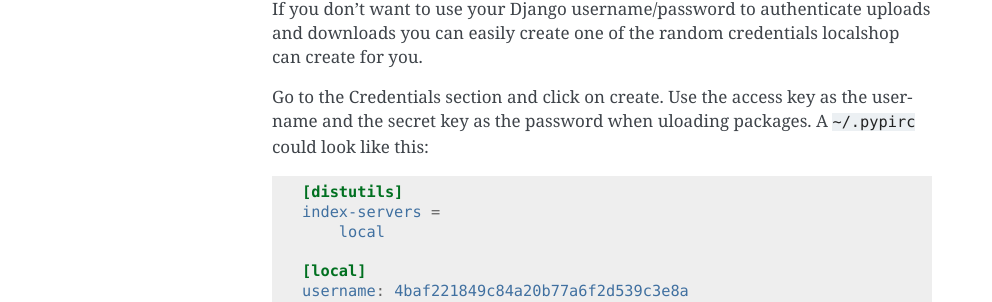
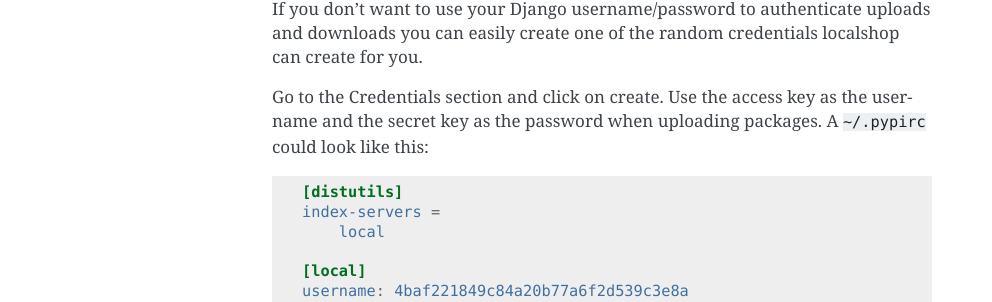
Before and after one commit to mvantellingen/localshop, a Sphinx documentation site: the page built from docs/how_it_works.rst, in a window 1280 px wide. Shown: the part 1113-1415 px from the top of the page, without its empty margins (148-1140 px from the left). Built offline with Sphinx 7.4.7, drawn with Linux system fonts in a browser that asks for light colours.

```diff
--- a/docs/contributing.rst
+++ b/docs/contributing.rst
@@ -2,7 +2,7 @@ Contributing
 ############
 
 Want to contribute with Localshop? Great! We really appreciate your help. But
-before digging into your new fluffy-next-millionaine-feature code keep in mind
+before digging into your new fluffy-next-millionaire-feature code keep in mind
 that you **MUST** follow this guide to get your pull requests approved.
 
 
@@ -131,7 +131,7 @@ Commit messages
     - |book| ``:book:`` when writing docs
     - |green_heart| ``:green_heart:`` when fixing the CI build
     - |white_check_mark| ``:white_check_mark:`` when adding tests
-    - |x| ``:x:`` when commiting code with failed tests
+    - |x| ``:x:`` when committing code with failed tests
     - |arrow_up| ``:arrow_up:`` when upgrading dependencies
     - |arrow_down| ``:arrow_down:`` when downgrading dependencies
 
--- a/docs/how_it_works.rst
+++ b/docs/how_it_works.rst
@@ -58,7 +58,7 @@ uploads and downloads you can easily create one of the random credentials
 localshop can create for you.
 
 Go to the Credentials section and click on create. Use the access key
-as the username and the secret key as the password when uloading packages.
+as the username and the secret key as the password when uploading packages.
 A ``~/.pypirc`` could look like this:
 
 .. code-block:: ini
--- a/docs/settings.rst
+++ b/docs/settings.rst
@@ -57,7 +57,7 @@ proxy such as Nginx or Apache and you want to use IP-based permissions.
 
 :default: ``True``
 
-If set to ``False``, users will be preveneted from overwriting already existing
+If set to ``False``, users will be prevented from overwriting already existing
 release files. Can be used to encourage developers to bump versions rather than
 overwriting. This is PyPI's behaviour.
 
```
Also changed, not shown: 1 other file.
